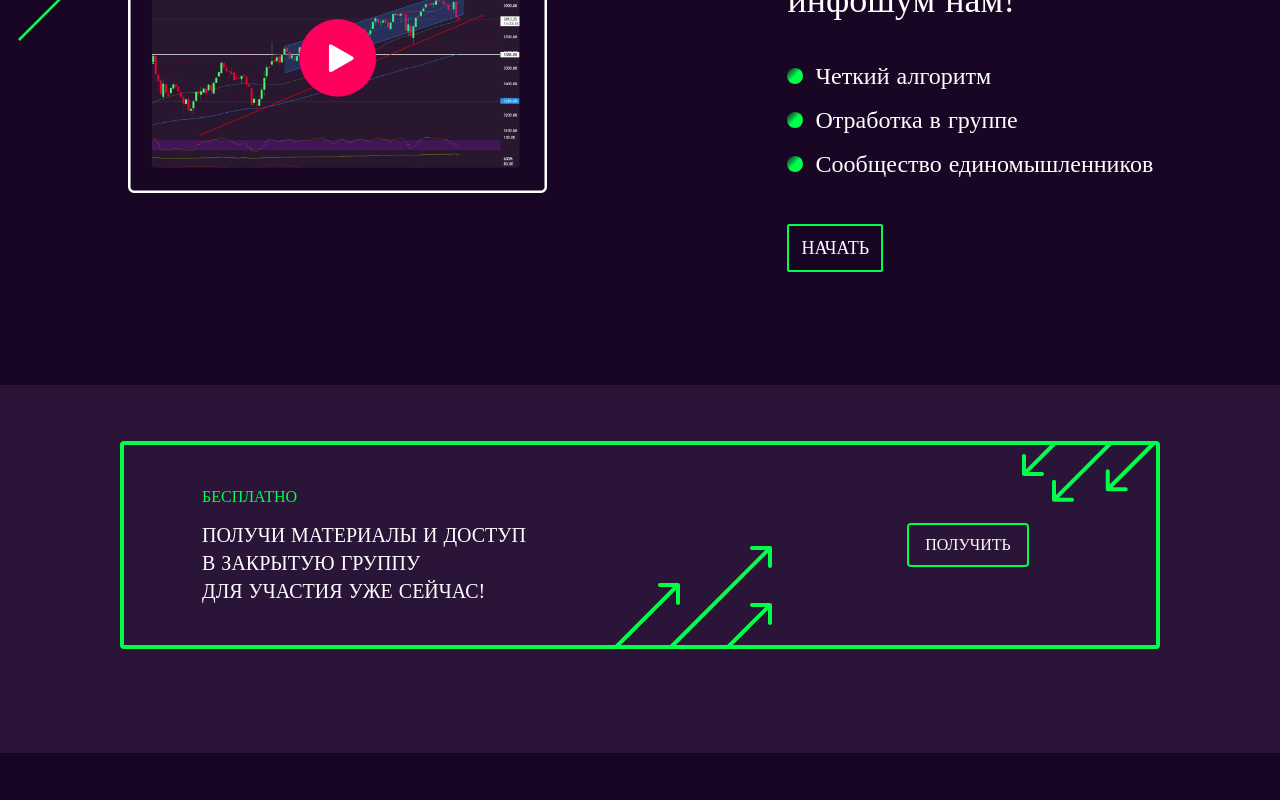
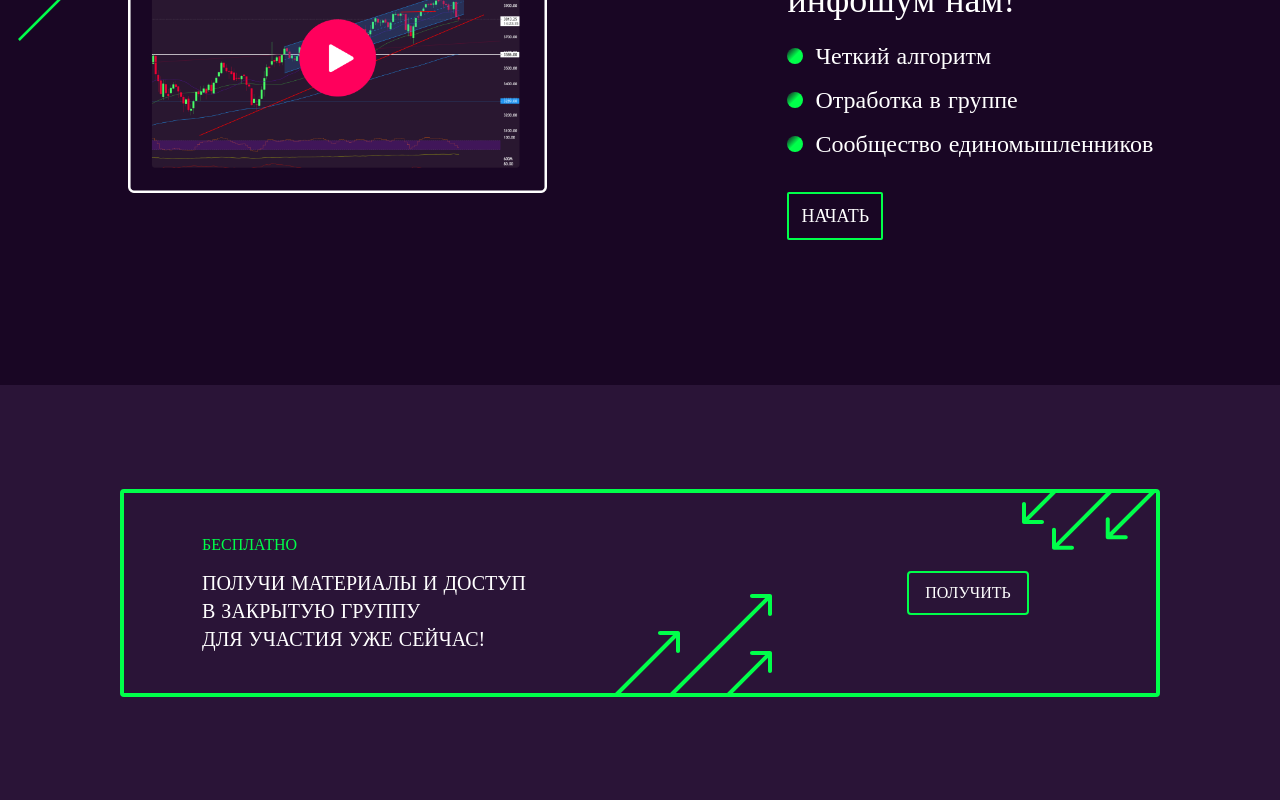
Before and after one commit to firedrwn/drwn-land, a Nuxt app: page /ideas in a window 1280 px wide. Shown: the part 920-1720 px from the top of the page. Built offline with nearby package versions, Linux system fonts and the light colour scheme; what vue-agile would draw is missing.

Commit message:
fixes to spacing in css

```diff
--- a/components/Feedback.vue
+++ b/components/Feedback.vue
@@ -1,6 +1,6 @@
 <template>
   <div>
-      <div class="bg-base-purple text-white py-20">
+      <div class="bg-base-purple text-white pt-20">
           <div class="max-w-screen-2xl md:mx-auto">
               <div class="font-benzin-bold text-3xl lg:text-4xl xl:text-4xl text-center md:text-left md:ml-8 lg:ml-32">Отзывы</div>
               <div class="flex flex-col md:flex-row lg:mx-24 flex-wrap">
--- a/pages/ideas.vue
+++ b/pages/ideas.vue
@@ -51,7 +51,7 @@
           <div id="arrowSection" class="flex flex-col lg:mx-auto lg:max-w-screen-2xl py-10 lg:py-28 sm:mx-10 md:flex-row md:justify-center">
               <div class="ml-8 md:w-2/3 lg:ml-20 md:mt-10 lg:mt-24 xl:mt-28 xl:pl-32 xl:mt-20 lg:pt-1 md:order-last">
                   <div id="stag" class="font-benzin-bold text-3xl lg:text-4xl xl:text-4xl">Делегируй</div>
-                  <div id="stag" class="font-benzin-bold text-3xl lg:text-4xl xl:text-4xl xl:mb-10">инфошум нам!</div>
+                  <div id="stag" class="font-benzin-bold text-3xl lg:text-4xl xl:text-4xl xl:mb-5 2xl:mb-10">инфошум нам!</div>
                   <div id="stag" class="flex align-middle mt-5 mb-3">
                     <img class="w-4" src="/img/greenDot.svg" alt="">
                     <div class="font-ttnorms ml-3 text-lg xl:text-2xl">Четкий алгоритм</div>
@@ -60,7 +60,7 @@
                     <img class="w-4" src="/img/greenDot.svg" alt="">
                     <div class="font-ttnorms ml-3 text-lg xl:text-2xl">Отработка в группе</div>
                   </div>
-                  <div id="stag" class="flex align-middle mb-3">
+                  <div id="stag" class="flex align-middle 2xl:mb-3">
                     <img class="w-4" src="/img/greenDot.svg" alt="">
                     <div class="font-ttnorms ml-3 text-lg xl:text-2xl">Сообщество единомышленников</div>
                   </div>
@@ -88,7 +88,7 @@
 
   </div>
 <div>
-  <div class="bg-base-purple pb-20 pt-8">
+  <div class="bg-base-purple py-20">
       <div class="p-6 max-w-screen-2xl sm:mx-auto">
           <div>
         <div class="relative flex flex-col lg:flex-row border-4 md:mx-24 border-base-green rounded py-4 px-3 lg:justify-around lg:p-10 md:align-middle">
```
